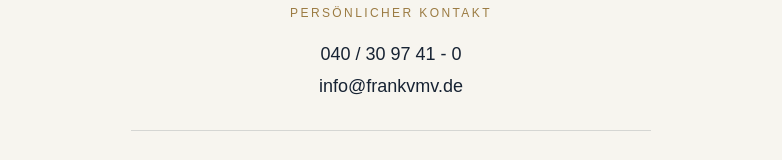
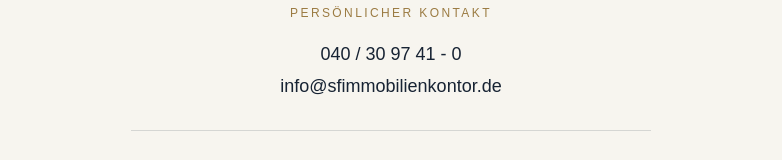
Before and after one commit to skfrank81/sfimmobilienkontor, a plain HTML site: page index.html in a window 1280 px wide. Shown: the part 1429-1589 px from the top of the page, without its empty margins (249-1031 px from the left). Drawn offline with Linux system fonts and the light colour scheme.

Commit message:
index.html

```diff
--- a/index.html
+++ b/index.html
@@ -824,7 +824,7 @@
 
                 <a href="mailto:info@sfimmobilienkontor.de">
 
-                    info@frankvmv.de
+                    info@sfimmobilienkontor.de
 
                 </a>
 
```
